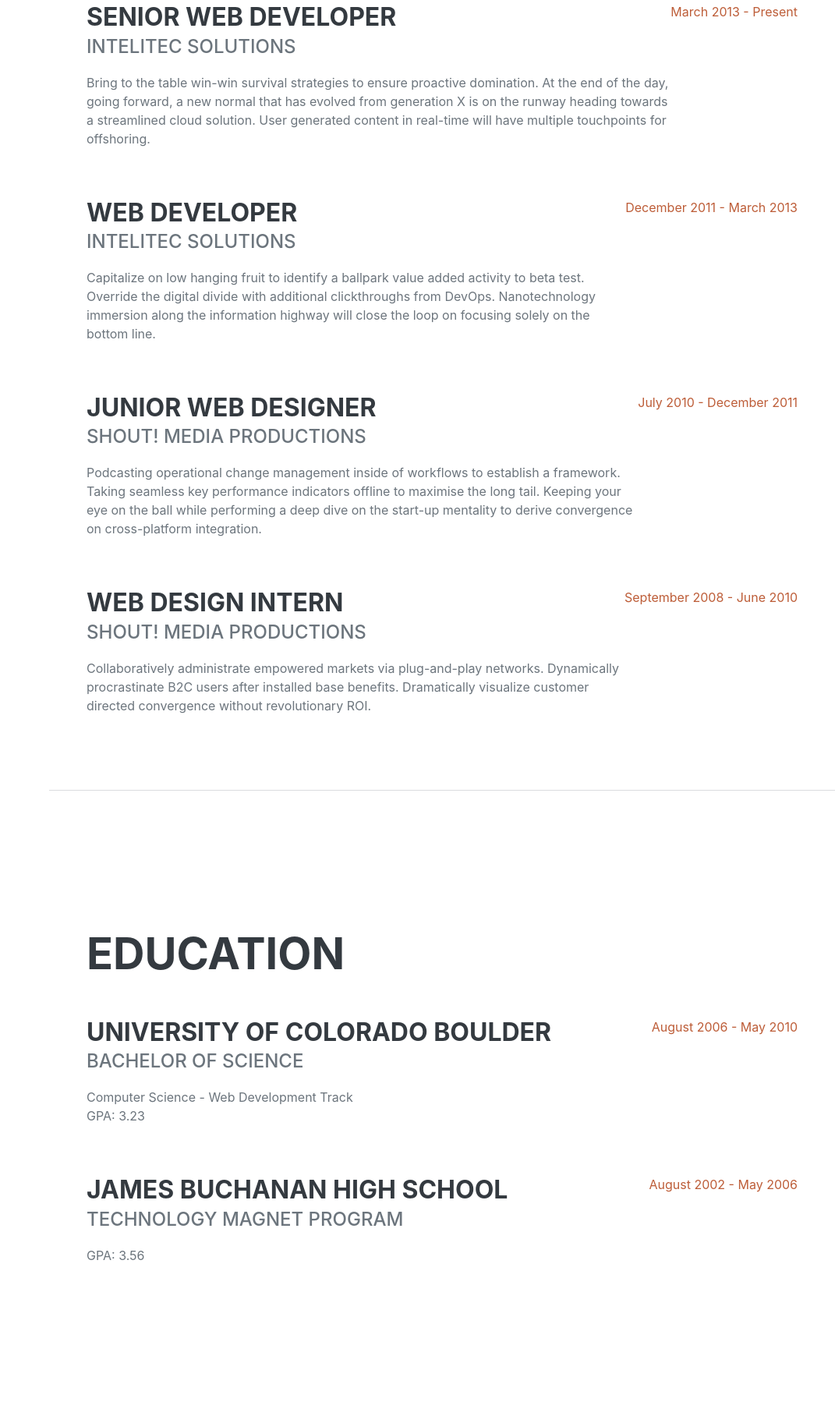
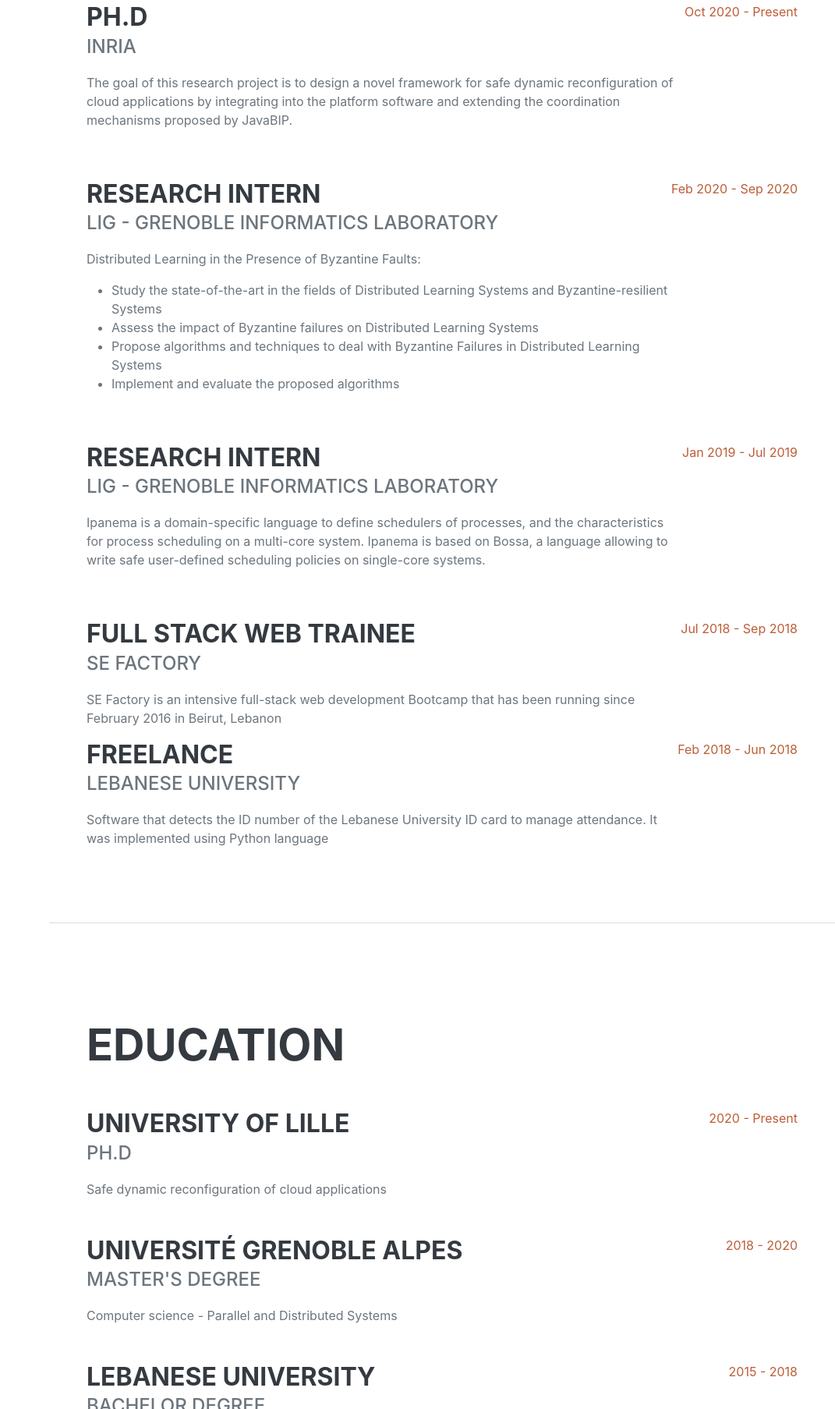
Before and after one commit to salmanfarhat1/salman-farhat, a website: page index.html in a window 1280 px wide. Shown: the part 993-2800 px from the top of the page at 78% size, without its empty margins (209-1280 px from the left). Drawn offline with nearby package versions, Linux system fonts and the light colour scheme; a web font is replaced by a local one.

Commit message:
Add files via upload

```diff
--- a/index.html
+++ b/index.html
@@ -19,8 +19,8 @@
         <!-- Navigation-->
         <nav class="navbar navbar-expand-lg navbar-dark bg-primary fixed-top" id="sideNav">
             <a class="navbar-brand js-scroll-trigger" href="#page-top">
-                <span class="d-block d-lg-none">Clarence Taylor</span>
-                <span class="d-none d-lg-block"><img class="img-fluid img-profile rounded-circle mx-auto mb-2" src="assets/img/profile.jpg" alt="..." /></span>
+                <span class="d-block d-lg-none">Salman Farhat</span>
+                <span class="d-none d-lg-block"><img src="me.jpg"class="img-fluid img-profile rounded-circle mx-auto mb-2" src="assets/img/profile.jpg" alt="Me" /></span>
             </a>
             <button class="navbar-toggler" type="button" data-bs-toggle="collapse" data-bs-target="#navbarResponsive" aria-controls="navbarResponsive" aria-expanded="false" aria-label="Toggle navigation"><span class="navbar-toggler-icon"></span></button>
             <div class="collapse navbar-collapse" id="navbarResponsive">
@@ -28,9 +28,9 @@
                     <li class="nav-item"><a class="nav-link js-scroll-trigger" href="#about">About</a></li>
                     <li class="nav-item"><a class="nav-link js-scroll-trigger" href="#experience">Experience</a></li>
                     <li class="nav-item"><a class="nav-link js-scroll-trigger" href="#education">Education</a></li>
-                    <li class="nav-item"><a class="nav-link js-scroll-trigger" href="#skills">Skills</a></li>
-                    <li class="nav-item"><a class="nav-link js-scroll-trigger" href="#interests">Interests</a></li>
-                    <li class="nav-item"><a class="nav-link js-scroll-trigger" href="#awards">Awards</a></li>
+                    <!-- <li class="nav-item"><a class="nav-link js-scroll-trigger" href="#skills">Skills</a></li> -->
+                    <li class="nav-item"><a class="nav-link js-scroll-trigger" href="#research">My Research</a></li>
+                    <!-- <li class="nav-item"><a class="nav-link js-scroll-trigger" href="#awards">Awards</a></li> -->
                 </ul>
             </div>
         </nav>
@@ -40,19 +40,20 @@
             <section class="resume-section" id="about">
                 <div class="resume-section-content">
                     <h1 class="mb-0">
-                        Clarence
-                        <span class="text-primary">Taylor</span>
+                        Salman
+                        <span class="text-primary">Farhat</span>
                     </h1>
                     <div class="subheading mb-5">
-                        3542 Berry Street · Cheyenne Wells, CO 80810 · (317) 585-8468 ·
-                        <a href="mailto:name@email.com">name@email.com</a>
+                        Avenue Paul Langevin, Villeneuve D'ascq
+                        <a href="mailto:name@email.com">salman.farhat@inria.fr</a>
                     </div>
-                    <p class="lead mb-5">I am experienced in leveraging agile frameworks to provide a robust synopsis for high level overviews. Iterative approaches to corporate strategy foster collaborative thinking to further the overall value proposition.</p>
+                    <p class="lead mb-5">A motivated researcher with problem-solving and critical thinking skills,
+                       as well as meticulous attention to details and methodical nature.
+                       <br/>Currently, I'm doing a Ph.D. at Inria laboratory on a <b>subject entitled Safe Dynamic Reconfiguration of cloud applications</b></p>
                     <div class="social-icons">
-                        <a class="social-icon" href="#!"><i class="fab fa-linkedin-in"></i></a>
-                        <a class="social-icon" href="#!"><i class="fab fa-github"></i></a>
-                        <a class="social-icon" href="#!"><i class="fab fa-twitter"></i></a>
-                        <a class="social-icon" href="#!"><i class="fab fa-facebook-f"></i></a>
+                        <a href="https://www.linkedin.com/in/salman-farhat-b854b6181/" class="social-icon" href="#!"><i class="fab fa-linkedin-in"></i></a>
+                        <a href="https://github.com/salmanfarhat1" class="social-icon" href="#!"><i class="fab fa-github"></i></a>
+                        <a href="https://www.facebook.com/salman.farhat.12935" class="social-icon" href="#!"><i class="fab fa-facebook-f"></i></a>
                     </div>
                 </div>
             </section>
@@ -63,36 +64,55 @@
                     <h2 class="mb-5">Experience</h2>
                     <div class="d-flex flex-column flex-md-row justify-content-between mb-5">
                         <div class="flex-grow-1">
-                            <h3 class="mb-0">Senior Web Developer</h3>
-                            <div class="subheading mb-3">Intelitec Solutions</div>
-                            <p>Bring to the table win-win survival strategies to ensure proactive domination. At the end of the day, going forward, a new normal that has evolved from generation X is on the runway heading towards a streamlined cloud solution. User generated content in real-time will have multiple touchpoints for offshoring.</p>
+                            <h3 class="mb-0">Ph.D</h3>
+                            <div class="subheading mb-3">Inria</div>
+                            <p> The goal of this research project is to design a novel framework for safe dynamic reconfiguration of cloud applications
+                              by integrating into the platform software and extending the coordination mechanisms proposed by JavaBIP.</p>
                         </div>
-                        <div class="flex-shrink-0"><span class="text-primary">March 2013 - Present</span></div>
+                        <div class="flex-shrink-0"><span class="text-primary">Oct 2020 - Present</span></div>
                     </div>
                     <div class="d-flex flex-column flex-md-row justify-content-between mb-5">
                         <div class="flex-grow-1">
-                            <h3 class="mb-0">Web Developer</h3>
-                            <div class="subheading mb-3">Intelitec Solutions</div>
-                            <p>Capitalize on low hanging fruit to identify a ballpark value added activity to beta test. Override the digital divide with additional clickthroughs from DevOps. Nanotechnology immersion along the information highway will close the loop on focusing solely on the bottom line.</p>
+                            <h3 class="mb-0">Research Intern</h3>
+                            <div class="subheading mb-3">LIG - Grenoble Informatics Laboratory</div>
+                            <p>Distributed Learning in the Presence of Byzantine Faults:
+                              <ul>
+                                <li>Study the state-of-the-art in the fields of Distributed Learning Systems and Byzantine-resilient Systems</li>
+                                <li>Assess the impact of Byzantine failures on Distributed Learning Systems</li>
+                                <li>Propose algorithms and techniques to deal with Byzantine Failures in Distributed Learning Systems</li>
+                                <li>Implement and evaluate the proposed algorithms</li>
+                              </ul>
+</p>
                         </div>
-                        <div class="flex-shrink-0"><span class="text-primary">December 2011 - March 2013</span></div>
+                        <div class="flex-shrink-0"><span class="text-primary">Feb 2020 - Sep 2020</span></div>
                     </div>
                     <div class="d-flex flex-column flex-md-row justify-content-between mb-5">
                         <div class="flex-grow-1">
-                            <h3 class="mb-0">Junior Web Designer</h3>
-                            <div class="subheading mb-3">Shout! Media Productions</div>
-                            <p>Podcasting operational change management inside of workflows to establish a framework. Taking seamless key performance indicators offline to maximise the long tail. Keeping your eye on the ball while performing a deep dive on the start-up mentality to derive convergence on cross-platform integration.</p>
+                            <h3 class="mb-0">Research Intern</h3>
+                            <div class="subheading mb-3">LIG - Grenoble Informatics Laboratory</div>
+                            <p>Ipanema is a domain-specific language to define schedulers of processes, and the characteristics for process scheduling on a multi-core system.
+Ipanema is based on Bossa, a language allowing to write safe user-defined scheduling policies on single-core systems.
+</p>
                         </div>
-                        <div class="flex-shrink-0"><span class="text-primary">July 2010 - December 2011</span></div>
+                        <div class="flex-shrink-0"><span class="text-primary">Jan 2019 - Jul 2019</span></div>
                     </div>
                     <div class="d-flex flex-column flex-md-row justify-content-between">
                         <div class="flex-grow-1">
-                            <h3 class="mb-0">Web Design Intern</h3>
-                            <div class="subheading mb-3">Shout! Media Productions</div>
-                            <p>Collaboratively administrate empowered markets via plug-and-play networks. Dynamically procrastinate B2C users after installed base benefits. Dramatically visualize customer directed convergence without revolutionary ROI.</p>
+                            <h3 class="mb-0">Full Stack Web Trainee </h3>
+                            <div class="subheading mb-3">SE Factory </div>
+                            <p>SE Factory is an intensive full-stack web development Bootcamp that has been running since February 2016 in Beirut, Lebanon</p>
                         </div>
-                        <div class="flex-shrink-0"><span class="text-primary">September 2008 - June 2010</span></div>
+                        <div class="flex-shrink-0"><span class="text-primary">Jul 2018 - Sep 2018</span></div>
                     </div>
+                    <div class="d-flex flex-column flex-md-row justify-content-between">
+                        <div class="flex-grow-1">
+                            <h3 class="mb-0">Freelance </h3>
+                            <div class="subheading mb-3">Lebanese University </div>
+                            <p>Software that detects the ID number of the Lebanese University ID card to manage attendance. It was implemented using Python language</p>
+                        </div>
+                        <div class="flex-shrink-0"><span class="text-primary">Feb 2018 - Jun 2018</span></div>
+                    </div>
+
                 </div>
             </section>
             <hr class="m-0" />
@@ -102,26 +122,36 @@
                     <h2 class="mb-5">Education</h2>
                     <div class="d-flex flex-column flex-md-row justify-content-between mb-5">
                         <div class="flex-grow-1">
-                            <h3 class="mb-0">University of Colorado Boulder</h3>
-                            <div class="subheading mb-3">Bachelor of Science</div>
-                            <div>Computer Science - Web Development Track</div>
-                            <p>GPA: 3.23</p>
+                            <h3 class="mb-0">University of Lille</h3>
+                            <div class="subheading mb-3">Ph.D </div>
+                            <div>Safe dynamic reconfiguration of cloud applications</div>
                         </div>
-                        <div class="flex-shrink-0"><span class="text-primary">August 2006 - May 2010</span></div>
+                        <div class="flex-shrink-0"><span class="text-primary">2020 - Present</span></div>
+                    </div>
+                    <div class="d-flex flex-column flex-md-row justify-content-between mb-5">
+                        <div class="flex-grow-1">
+                            <h3 class="mb-0">Université Grenoble Alpes</h3>
+                            <div class="subheading mb-3">Master's degree </div>
+                            <div>Computer science - Parallel and Distributed Systems</div>
+                        </div>
+                        <div class="flex-shrink-0"><span class="text-primary">2018 - 2020</span></div>
                     </div>
                     <div class="d-flex flex-column flex-md-row justify-content-between">
                         <div class="flex-grow-1">
-                            <h3 class="mb-0">James Buchanan High School</h3>
-                            <div class="subheading mb-3">Technology Magnet Program</div>
-                            <p>GPA: 3.56</p>
+                            <h3 class="mb-0">Lebanese University</h3>
+                            <div class="subheading mb-3">Bachelor degree</div>
+                            <div>Computer Science</div>
                         </div>
-                        <div class="flex-shrink-0"><span class="text-primary">August 2002 - May 2006</span></div>
+                        <div class="flex-shrink-0"><span class="text-primary">2015 - 2018</span></div>
                     </div>
                 </div>
             </section>
             <hr class="m-0" />
             <!-- Skills-->
-            <section class="resume-section" id="skills">
+
+
+
+            <!-- <section class="resume-section" id="skills">
                 <div class="resume-section-content">
                     <h2 class="mb-5">Skills</h2>
                     <div class="subheading mb-3">Programming Languages & Tools</div>
@@ -160,18 +190,30 @@
                     </ul>
                 </div>
             </section>
-            <hr class="m-0" />
+            <hr class="m-0" /> -->
+
+
+
+
+
+
             <!-- Interests-->
-            <section class="resume-section" id="interests">
+            <section class="resume-section" id="research">
                 <div class="resume-section-content">
-                    <h2 class="mb-5">Interests</h2>
+                    <h2 class="mb-5">Research</h2>
                     <p>Apart from being a web developer, I enjoy most of my time being outdoors. In the winter, I am an avid skier and novice ice climber. During the warmer months here in Colorado, I enjoy mountain biking, free climbing, and kayaking.</p>
                     <p class="mb-0">When forced indoors, I follow a number of sci-fi and fantasy genre movies and television shows, I am an aspiring chef, and I spend a large amount of my free time exploring the latest technology advancements in the front-end web development world.</p>
                 </div>
             </section>
             <hr class="m-0" />
+
+
+
+
+
+
             <!-- Awards-->
-            <section class="resume-section" id="awards">
+            <!-- <section class="resume-section" id="awards">
                 <div class="resume-section-content">
                     <h2 class="mb-5">Awards & Certifications</h2>
                     <ul class="fa-ul mb-0">
@@ -215,7 +257,7 @@
                         </li>
                     </ul>
                 </div>
-            </section>
+            </section> -->
         </div>
         <!-- Bootstrap core JS-->
         <script src="https://cdn.jsdelivr.net/npm/bootstrap@5.1.3/dist/js/bootstrap.bundle.min.js"></script>
```
Also changed, not shown: README.md (added), me.jpg (added).
